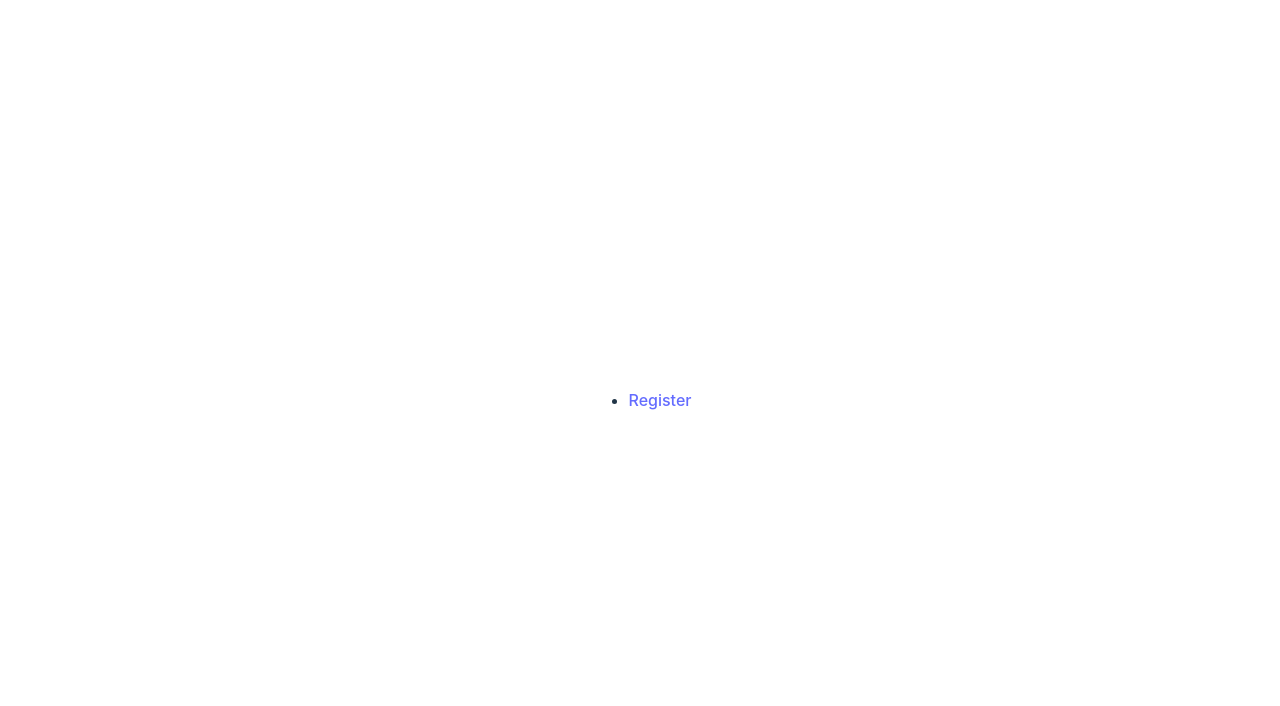
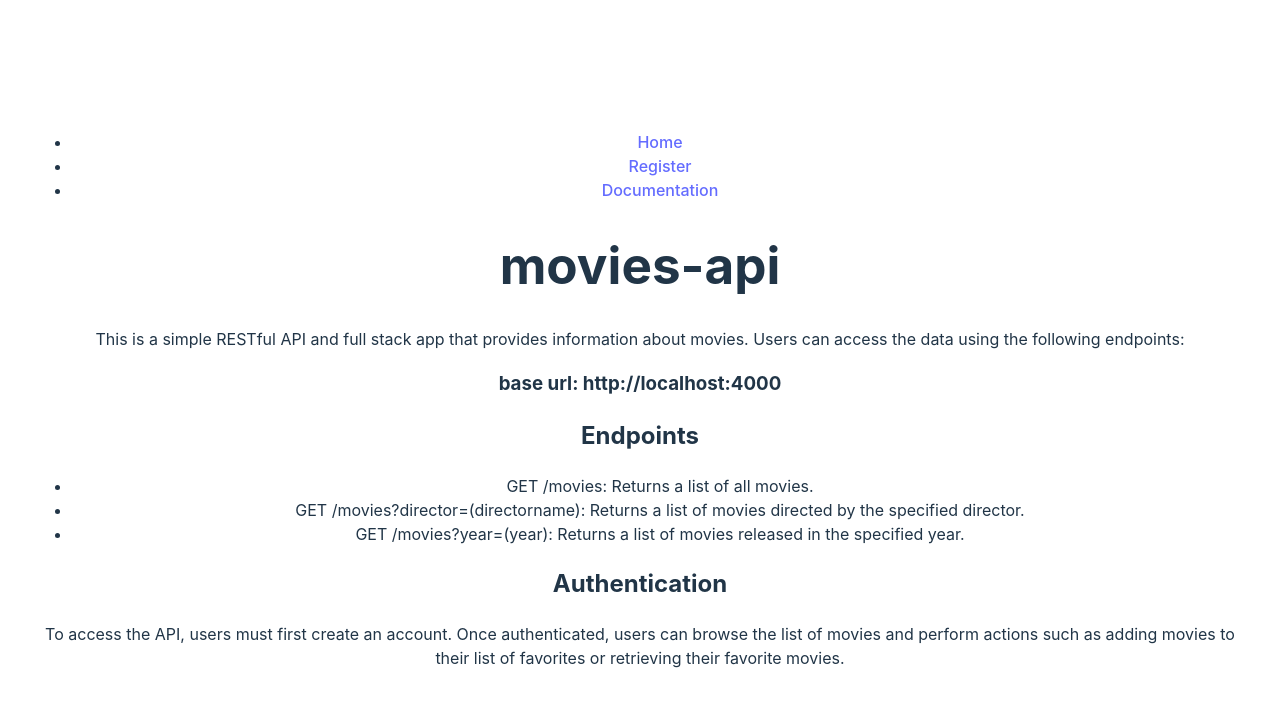
Before and after one commit to setazarm/movies-api, a React (Vite) app in the folder client/: page /documentation in a window 1280 px wide. Before the commit this address had no page. Shown: the top 706 px of the page. Built offline with nearby package versions, Linux system fonts and the light colour scheme.

Commit message:
add documentation component

```diff
--- a/client/src/App.jsx
+++ b/client/src/App.jsx
@@ -1,6 +1,7 @@
 
 import { BrowserRouter,Routes, Route } from 'react-router-dom'
 import './App.css'
+import Documentation from './components/Documentation'
 import LoginForm from './components/LoginForm'
 import MovieCard from './components/MovieCard'
 import Navbar from './components/Navbar'
@@ -16,6 +17,7 @@ function App() {
 <Route path="/" element={<LoginForm/>} />
 <Route path="/register" element={<Register/>}/>
 <Route path="/movies" element={<MovieCard/>} />
+<Route path="/documentation" element={<Documentation/>} />
       </Routes>
     </div>
     </BrowserRouter>
--- /dev/null
+++ b/client/src/components/Documentation.jsx
@@ -0,0 +1,21 @@
+import React from 'react'
+
+const Documentation = () => {
+  return (
+    <div>
+    <h1>movies-api</h1>
+    <p>This is a simple RESTful API and full stack app that provides information about movies. Users can access the data using the following endpoints:</p>
+    <h3>base url: http://localhost:4000</h3>
+    <h2>Endpoints</h2>
+    <ul>
+      <li>GET /movies: Returns a list of all movies.</li>
+      <li>GET /movies?director=(directorname): Returns a list of movies directed by the specified director.</li>
+      <li>GET /movies?year=(year): Returns a list of movies released in the specified year.</li>
+    </ul>
+    <h2>Authentication</h2>
+    <p>To access the API, users must first create an account. Once authenticated, users can browse the list of movies and perform actions such as adding movies to their list of favorites or retrieving their favorite movies.</p>
+  </div>
+  )
+}
+
+export default Documentation
--- a/client/src/components/Navbar.jsx
+++ b/client/src/components/Navbar.jsx
@@ -7,8 +7,9 @@ export default function Navbar() {
   return (
     <nav>
       <ul>
-
+      <li><NavLink to="/">Home </NavLink></li>
         <li><NavLink to="/register">Register </NavLink></li>
+        <li><NavLink to="/documentation">Documentation </NavLink></li>
       </ul>
     </nav>
   )
--- a/client/src/components/Register.jsx
+++ b/client/src/components/Register.jsx
@@ -15,7 +15,7 @@ const Register = () => {
         axios.post(" http://localhost:4000/users",JSON.stringify(user),{headers:{"Content-Type":"application/json"}})
         .then(res=>{
             if(res.data.success){
-             navigate("/login")
+             navigate("/")
             }else{
                 console.log(res)
                setError(res.data.message)
```
